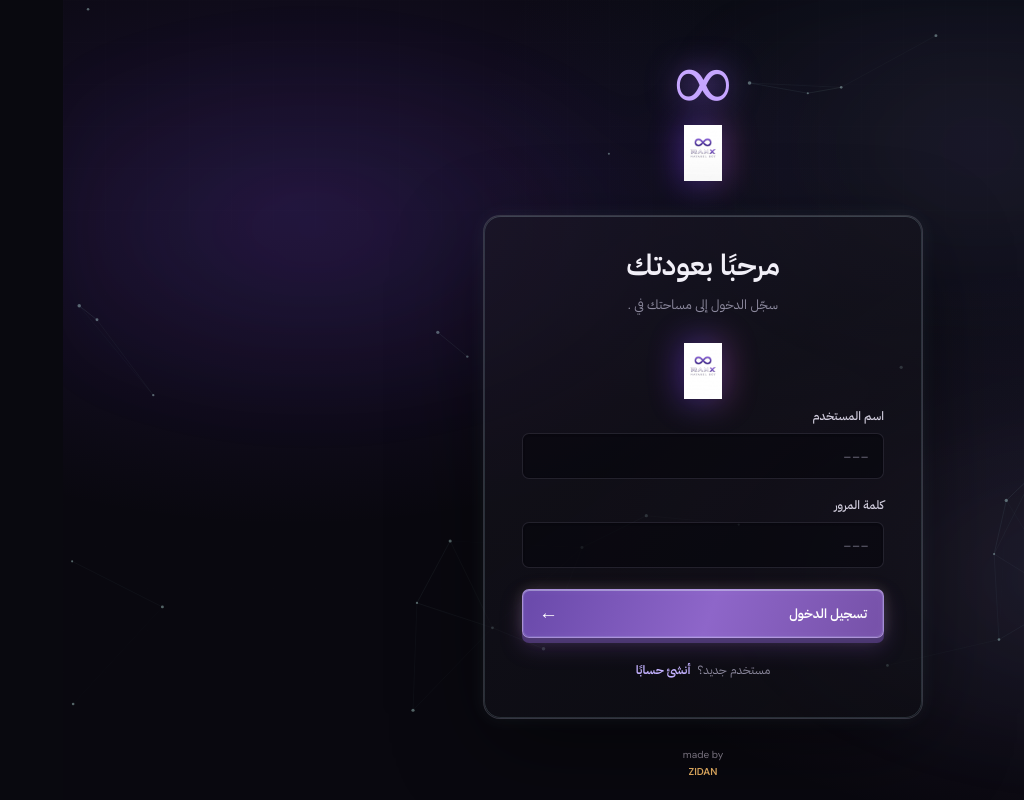
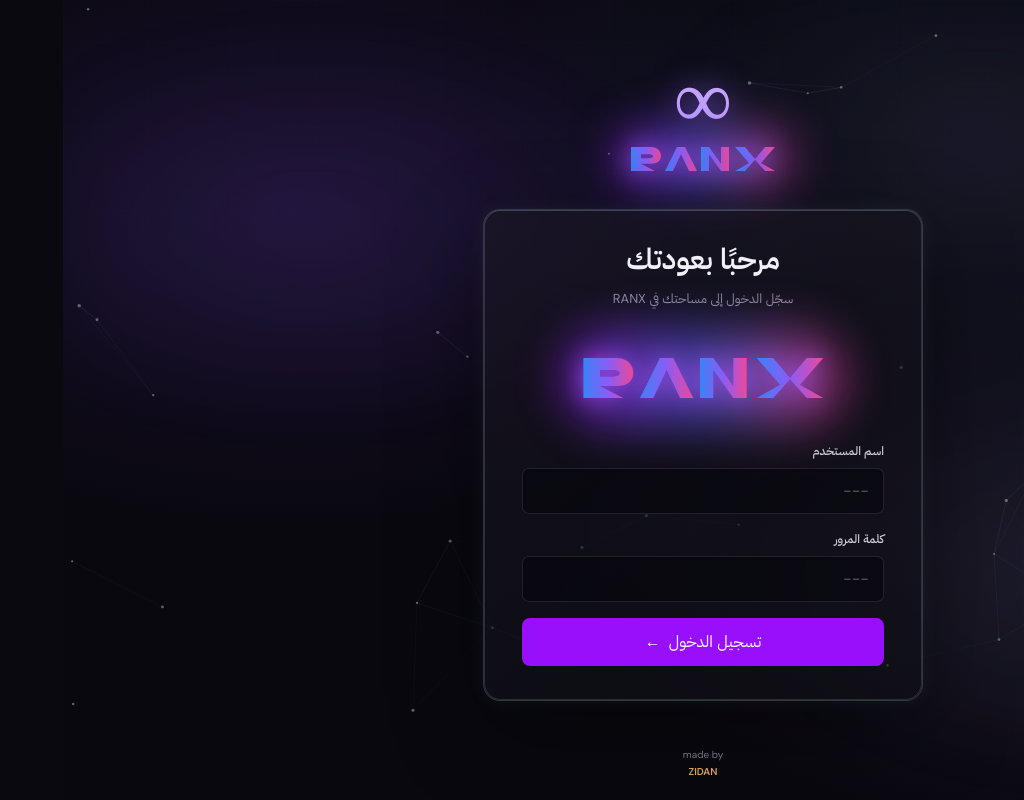
Before and after one commit to zidanhesham496-web/RANX, a React (Vite) app: page /login in a window 1280 px wide. Shown: the whole page, without its empty margins (256-1280 px from the left). Built offline with nearby package versions, Linux system fonts and the light colour scheme; no server answers.

Commit message:
Fix AuthShell prop types and deploy pure SVG logo

```diff
--- a/src/components/RanxLogo.tsx
+++ b/src/components/RanxLogo.tsx
@@ -8,22 +8,45 @@ interface RanxLogoProps {
 export const RanxLogo: React.FC<RanxLogoProps> = ({ size = 'md', className = '' }) => {
   const sizeClasses = {
     sm: 'h-8',
-    md: 'h-14',
+    md: 'h-12',
     lg: 'h-20',
   };
 
   return (
-    <div className={`flex flex-col items-center justify-center my-2 ${className}`}>
+    <div className={`flex flex-col items-center justify-center ${className}`}>
       <div className="relative group cursor-pointer">
-        {/* خلفية توهج النيون الفخمة */}
-        <div className="absolute -inset-1 bg-gradient-to-r from-purple-600 via-indigo-500 to-pink-500 rounded-lg blur-lg opacity-40 group-hover:opacity-75 transition duration-500 group-hover:duration-200"></div>
+        {/* توهج النيون الخلفي */}
+        <div className="absolute -inset-2 bg-gradient-to-r from-purple-600 via-indigo-500 to-pink-500 rounded-full blur-xl opacity-60 group-hover:opacity-90 transition duration-500"></div>
 
-        {/* صورة اللوجو الأساسية */}
-        <img
-          src="/ranx-logo.png"
-          alt="RANX Logo"
-          className={`relative ${sizeClasses[size]} w-auto object-contain transition-all duration-300 transform group-hover:scale-105`}
-        />
+        {/* شعار RANX بالأكواد المباشرة Pure SVG */}
+        <div className={`relative ${sizeClasses[size]} flex items-center justify-center select-none`}>
+          <svg
+            viewBox="0 0 400 120"
+            className="h-full w-auto drop-shadow-[0_0_12px_rgba(168,85,247,0.8)]"
+            fill="none"
+            xmlns="http://www.w3.org/2000/svg"
+          >
+            <defs>
+              <linearGradient id="ranxGradient" x1="0%" y1="0%" x2="100%" y2="0%">
+                <stop offset="0%" stopColor="#3b82f6" />
+                <stop offset="50%" stopColor="#8b5cf6" />
+                <stop offset="100%" stopColor="#ec4899" />
+              </linearGradient>
+            </defs>
+
+            {/* حرف R */}
+            <path d="M 20 90 L 20 30 L 70 30 C 85 30 95 40 95 52 C 95 65 85 72 70 72 L 45 72 L 80 90 Z M 45 48 L 45 58 L 65 58 C 70 58 75 55 75 53 C 75 50 70 48 65 48 Z" fill="url(#ranxGradient)" />
+
+            {/* حرف A */}
+            <path d="M 105 90 L 135 30 L 155 30 L 185 90 L 165 90 L 145 48 L 125 90 Z" fill="url(#ranxGradient)" />
+
+            {/* حرف N */}
+            <path d="M 195 90 L 195 30 L 215 30 L 245 72 L 245 30 L 265 30 L 265 90 L 245 90 L 215 48 L 215 90 Z" fill="url(#ranxGradient)" />
+
+            {/* حرف X */}
+            <path d="M 280 30 L 305 30 L 330 60 L 355 30 L 380 30 L 345 70 L 380 90 L 355 90 L 330 62 L 305 90 L 280 90 L 315 70 Z" fill="url(#ranxGradient)" />
+          </svg>
+        </div>
       </div>
     </div>
   );
--- a/src/pages/LoginPage.tsx
+++ b/src/pages/LoginPage.tsx
@@ -1,65 +1,27 @@
-import { RanxLogo } from "../components/RanxLogo";
-import { useState, type FormEvent } from "react";
-import { Link, useNavigate } from "react-router-dom";
+import React from "react";
 import { AuthShell } from "../components/AuthShell";
 import { FormField } from "../components/FormField";
-import { useAuth } from "../context/AuthContext";
-import { isSupabaseConfigured, supabaseConfigurationError } from "../services/supabase";
+import { RanxLogo } from "../components/RanxLogo";
 
-export default function LoginPage() {
-  const { signIn } = useAuth();
-  const navigate = useNavigate();
-  const [username, setUsername] = useState("");
-  const [password, setPassword] = useState("");
-  const [error, setError] = useState("");
-  const [submitting, setSubmitting] = useState(false);
-
-  const handleSubmit = async (event: FormEvent<HTMLFormElement>) => {
-    event.preventDefault();
-    setError("");
-    setSubmitting(true);
-    try {
-      await signIn(username.trim(), password);
-      navigate("/", { replace: true });
-    } catch (caught) {
-      setError(caught instanceof Error ? caught.message : "تعذر تسجيل الدخول.");
-    } finally {
-      setSubmitting(false);
-    }
-  };
-
+export const LoginPage: React.FC = () => {
   return (
-    <AuthShell title="مرحبًا بعودتك" description="سجّل الدخول إلى مساحتك في .">
-      <RanxLogo />
-      {!isSupabaseConfigured && <p className="notice notice-info" role="status">{supabaseConfigurationError}</p>}
-      <form className="auth-form" onSubmit={handleSubmit}>
-        <FormField
-          id="username"
-          label="اسم المستخدم"
-          placeholder="---"
-          autoComplete="username"
-          value={username}
-          onChange={(event) => setUsername(event.target.value)}
-          required
-          minLength={3}
-        />
-        <FormField
-          id="password"
-          label="كلمة المرور"
-          type="password"
-          placeholder="---"
-          autoComplete="current-password"
-          value={password}
-          onChange={(event) => setPassword(event.target.value)}
-          required
-        />
-        {error && <p className="notice notice-error" role="alert">{error}</p>}
-        <button className="primary-button" type="submit" disabled={submitting}>
-          {submitting ? "جارٍ تسجيل الدخول..." : "تسجيل الدخول"}
-          {!submitting && <span aria-hidden="true">←</span>}
+    <AuthShell title="مرحبًا بعودتك" description="سجّل الدخول إلى مساحتك في RANX">
+      <div className="flex justify-center mb-6">
+        <RanxLogo size="lg" />
+      </div>
+      <form className="space-y-4">
+        <FormField label="اسم المستخدم" placeholder="---" />
+        <FormField label="كلمة المرور" type="password" placeholder="---" />
+        <button
+          type="submit"
+          className="w-full py-3 px-4 bg-purple-600 hover:bg-purple-700 text-white font-medium rounded-lg transition-colors flex items-center justify-center gap-2"
+        >
+          <span>تسجيل الدخول</span>
+          <span>←</span>
         </button>
       </form>
-      <p className="auth-switch">مستخدم جديد؟ <Link to="/signup">أنشئ حسابًا</Link></p>
     </AuthShell>
   );
-}
+};
+
+export default LoginPage;
```
